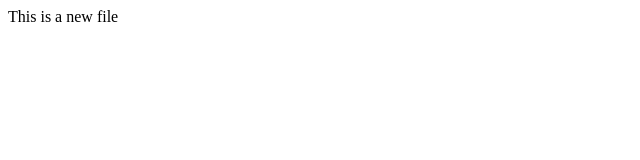
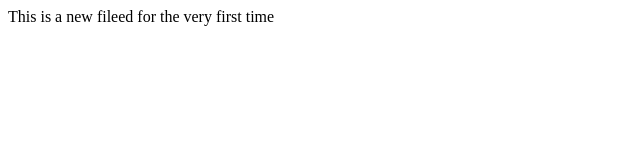
Before and after one commit to Saketshandilya111/gitdemo, a plain HTML site: page index.html in a window 1280 px wide. Shown: the whole page, without its empty margins (0-640 px from the left). Drawn offline with Linux system fonts and the light colour scheme.

Commit message:
modified value

```diff
--- a/index.html
+++ b/index.html
@@ -1,4 +1,4 @@
 <html>
 <head><title>HTML</title></head>
-<body>  <p>This is a new file</p> </body>
+<body>  <p>This is a new fileed for the very first time</p> </body>
 </html>
```
